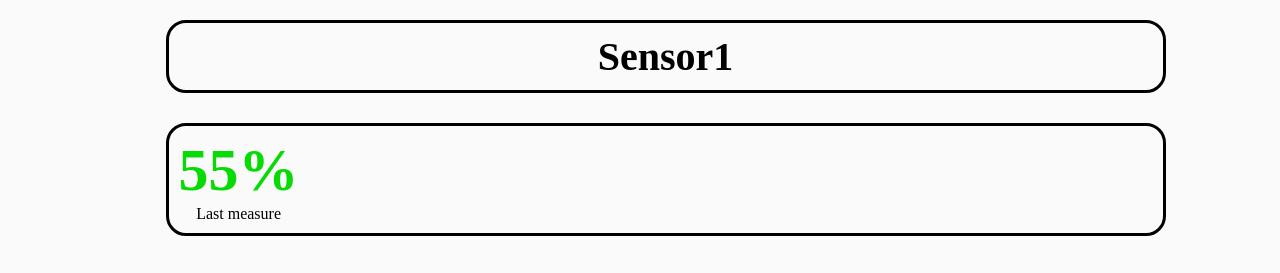
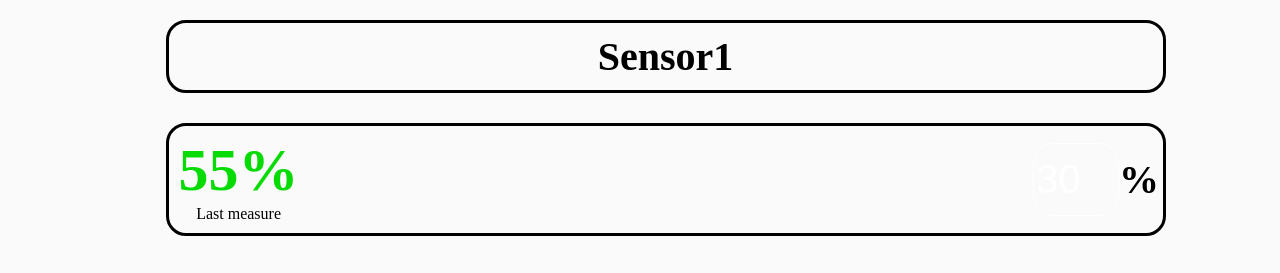
Before and after one commit to marcosrica/root-pulse, a Vue app in the folder frontend/: page /sensor in a window 1280 px wide. Shown: the top 273 px of the page. Built offline with nearby package versions, Linux system fonts and the light colour scheme; no server answers; the HTML template or start-up script is replaced by a standard one.

Commit message:
New sensor page, now very well min value alert

```diff
--- a/frontend/src/views/Sensor.vue
+++ b/frontend/src/views/Sensor.vue
@@ -4,22 +4,27 @@
     import { useI18n } from '@/locales/i18n';
     import type { SensorInfo } from '@/Utilities/types/SensorInfo';
     import { onMounted, ref } from 'vue';
+    import PageInput from '@/components/PageInput.vue';
 
     //Library for easy translation features
     const { t } = useI18n();
 
     const valueOk = ref<boolean>(true);
+    const newMin = ref<string>("0");
 
     let data: SensorInfo = {
         name: "Sensor1",
         alias: "",
         lastMeasure: 55,
         minAlert: 30,
-        lastConnection: new Date('December 17, 2021 04:28:00')
+        lastConnection: new Date('December 17, 2020 04:28:00')
     };
 
     onMounted(() => {
         valueOk.value = data.lastMeasure > data.minAlert;
+        newMin.value = data.minAlert;
+
+        let vl = Date.now() - data.lastConnection.getDate();
     })
 </script>
 
@@ -39,8 +44,10 @@
 
             </div>
 
-            <div class="leftDiv">
-
+            <div class="leftDiv minAlertDiv">
+                    <div class="minAlertIcon"></div>
+                    <input type="number" class="minAlertInput" v-model="newMin" />
+                    <h1 class="marginless headerText"> % </h1>
             </div>
         </BaseDiv>
     </BasePage>
@@ -72,6 +79,7 @@
         justify-content: center;
         align-items: center;
         text-align: center;
+        width: auto;
         gap: 0px;
     }
 
@@ -86,4 +94,31 @@
     .Ok {
         color: var(--ok)
     }
+
+    .minAlertDiv {
+        display: flex;
+        flex-direction: row;
+        width: auto;
+        min-width: 200px;
+    }
+
+    .minAlertIcon {
+        min-height: 50px;
+        height: 100%;
+        aspect-ratio: 1;
+        background-color: var(--alert);
+        mask-image: url('/icons/Alert.svg');
+        mask-size: contain;
+    }
+
+    .minAlertInput {
+        background-color: transparent;
+        width:80px;
+        height: 80%;
+        border: 1px solid white;
+        border-radius: 20px;
+        color: white;
+        font-size: 40px;
+        display: flex;
+    }
 </style>
```
